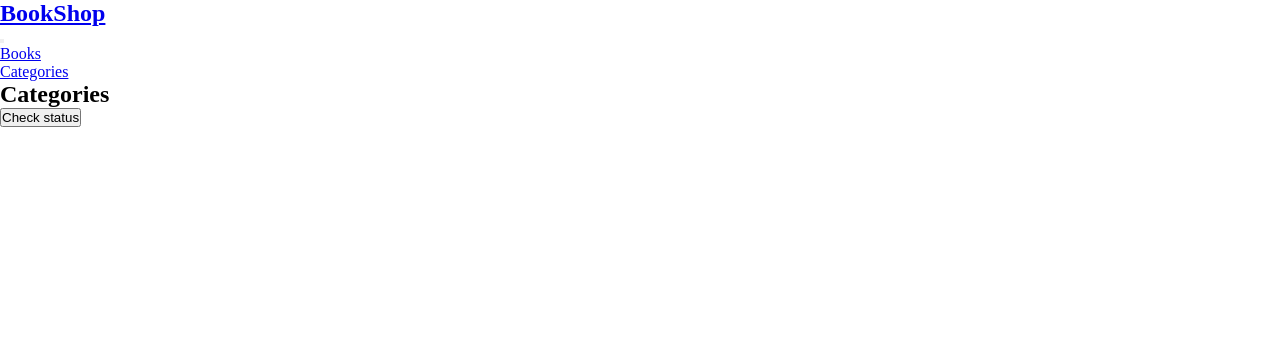
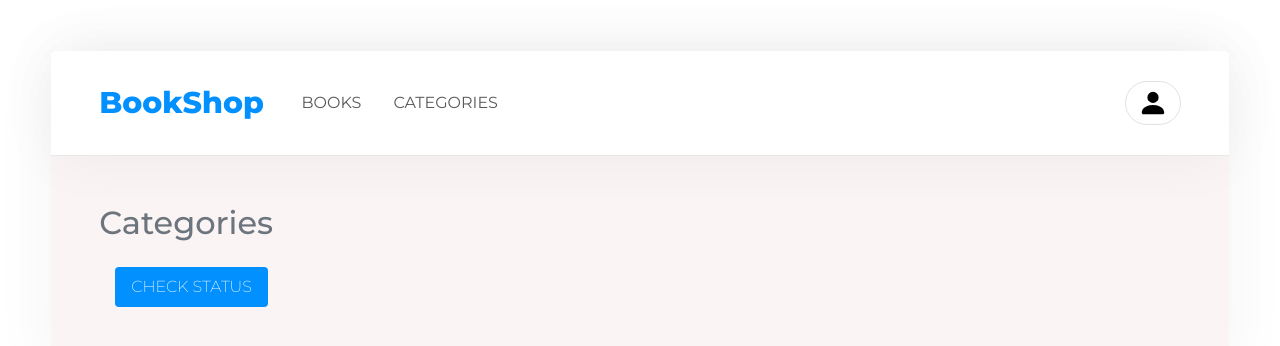
Before and after one commit to elad237/Bookstore-using-react, a React (Create React App) app: page /categories in a window 1280 px wide. Shown: the top 346 px of the page. Built offline with nearby package versions, Linux system fonts and the light colour scheme.

Commit message:
Updated the src folder and public folder

```diff
--- a/src/App.css
+++ b/src/App.css
@@ -1,4 +1,86 @@
-* {
-  padding: 0;
-  margin: 0;
+@import url('https://fonts.googleapis.com/css2?family=Montserrat:wght@200;400;500;800&family=Roboto:wght@300;400;500;700&display=swap');
+
+#root {
+  margin: 4%;
+  box-shadow: 0 0 60px 0 rgb(0 0 0 / 5%);
+  background-color: #f8f0f0b1;
+  font-family: "Montserrat", sans-serif;
 }
+
+.nav-style {
+  border-bottom: 1px solid #e8e8e8;
+  box-shadow: 0 0 60px 0 rgb(0 0 0 / 5%);
+  border-radius: 4px 4px 0 0;
+}
+
+.nav-brand {
+  text-decoration: none;
+  font-size: 1.875rem;
+  font-weight: 700;
+  color: #0290ff;
+}
+
+.nav-titles {
+  margin-left: 2%;
+  flex-grow: 1;
+}
+
+.btn-blue {
+  background-color: #0290ff;
+  color: #fff;
+  border: none;
+  border-radius: 4px;
+  padding: 0.5rem 1rem;
+  font-size: 1rem;
+  font-weight: 300;
+  cursor: pointer;
+}
+
+.text-category {
+  font-weight: 700;
+  font-size: 0.875rem;
+  opacity: 0.5;
+}
+
+.text-roboto {
+  font-family: "Roboto", serif;
+}
+
+.text-author {
+  font-size: 0.875rem;
+  font-weight: 300;
+  color: #4386bf;
+}
+
+.btn-white {
+  background-color: transparent;
+  border: none;
+  cursor: pointer;
+}
+
+.vertical-line {
+  width: 0.125rem;
+  height: 1.5rem;
+  background-color: #e8e8e8;
+  margin: 0 1rem;
+}
+
+.circular-progress {
+  border-radius: 50%;
+  width: 4.25rem;
+  height: 4.25rem;
+  border: 8px solid #307bbe;
+  border-left-color: #e8e8e8;
+  transform: rotate(45deg);
+}
+
+.progress-divider {
+  width: 0.125rem;
+  height: 4.375rem;
+  margin: 0 3.688rem 0 4.938rem;
+  background-color: #e8e8e8;
+}
+
+.text-chapter {
+  opacity: 0.5;
+}
--- a/src/components/AddBook.js
+++ b/src/components/AddBook.js
@@ -30,14 +30,14 @@ function AddBook() {
   };
 
   return (
-    <div>
-      <h2>Add New Item</h2>
-      <form onSubmit={handleSubmit}>
-        <input type="text" placeholder="Title" value={state.title} name="title" onChange={handleChange} />
-        <input type="text" placeholder="Author" value={state.author} name="author" onChange={handleChange} />
-        <button type="submit">Add Book</button>
+    <section className="container-fluid p-5">
+      <h1 className="text-uppercase text-secondary h4">Add new book</h1>
+      <form className="container-fluid row gap-5 py-3" onSubmit={handleSubmit}>
+        <input type="text" className="form-control p-3 col" placeholder="Book title" value={state.title} name="title" onChange={handleChange} />
+        <input type="text" className="form-control col" placeholder="Book author" value={state.author} name="author" onChange={handleChange} />
+        <button type="submit" className="text-uppercase btn-blue text-roboto col-1">Add book</button>
       </form>
-    </div>
+    </section>
   );
 }
 
--- a/src/components/Book.js
+++ b/src/components/Book.js
@@ -13,10 +13,40 @@ const Book = (props) => {
     await dispatch(fetchBooks());
   };
   return (
-    <li>
-      <h2>{title}</h2>
-      <p>{author}</p>
-      <button type="button" onClick={handleClick}>Remove</button>
+    <li className="row bg-white border rounded p-5">
+      <div className="col">
+        <p className="text-category my-1">Sci-Fi</p>
+        <h3 className="text-roboto m-0">{title}</h3>
+        <p className="text-roboto text-author">{author}</p>
+
+        <div className="d-flex align-items-center">
+          <button type="button" className="btn-white text-roboto text-author">Comments</button>
+          <div className="vertical-line" />
+          <button type="button" className="btn-white text-roboto text-author" onClick={handleClick}>Remove</button>
+          <div className="vertical-line" />
+          <button type="button" className="btn-white text-roboto text-author">Edit</button>
+        </div>
+
+      </div>
+
+      <div className="col row align-content-center">
+        <div className="col d-flex justify-content-end">
+          <div className="circular-progress" />
+        </div>
+        <div className="col row align-content-center p-0">
+          <p className="h3 m-0">75%</p>
+          <p className="text-secondary small m-0">Completed</p>
+        </div>
+      </div>
+      <div className="col-2 align-self-center p-0">
+        <div className="progress-divider" />
+      </div>
+      <div className="col align-content-center text-roboto">
+        <p className="text-uppercase text-secondary small m-0 text-chapter">Current Chapter</p>
+        <p>Chapter 41</p>
+        <button type="button" className="text-uppercase btn-blue">Update progress</button>
+      </div>
+
     </li>
   );
 };
--- a/src/components/BookList.js
+++ b/src/components/BookList.js
@@ -15,9 +15,11 @@ const BookList = () => {
   }, [dispatch]);
 
   return (
-    <ul>
-      {list}
-    </ul>
+    <section className="container-fluid p-5">
+      <ul className="row gap-3">
+        {list}
+      </ul>
+    </section>
   );
 };
 
--- a/src/components/Header.js
+++ b/src/components/Header.js
@@ -4,17 +4,13 @@ import { Link } from 'react-router-dom';
 function Header() {
   return (
     <header>
-      <nav>
-        <h1><Link to="/">BookShop</Link></h1>
-        <button type="button">
-          <span />
-          <span />
-          <span />
-        </button>
-        <ul>
-          <li><Link to="/books">Books</Link></li>
-          <li><Link to="/categories">Categories</Link></li>
+      <nav className="navbar bg-white py-4 px-5 nav-style">
+        <h1><Link to="/" className="nav-brand">BookShop</Link></h1>
+        <ul className="nav nav-titles">
+          <li><Link to="/books" className="nav-link text-uppercase navbar-text">Books</Link></li>
+          <li><Link to="/categories" className="nav-link text-uppercase navbar-text">Categories</Link></li>
         </ul>
+        <button type="button" className="btn rounded-pill border"><img src="/person-fill.svg" alt="Avatar Logo" width={30} /></button>
       </nav>
     </header>
   );
--- a/src/index.js
+++ b/src/index.js
@@ -3,6 +3,7 @@ import ReactDOM from 'react-dom/client';
 import { Provider } from 'react-redux';
 import store from './redux/configureStore';
 import App from './App';
+import 'bootstrap/dist/css/bootstrap.min.css';
 
 const root = ReactDOM.createRoot(document.getElementById('root'));
 root.render(
--- a/src/pages/Books.js
+++ b/src/pages/Books.js
@@ -2,10 +2,10 @@ import AddBook from '../components/AddBook';
 import BookList from '../components/BookList';
 
 const Books = () => (
-  <section>
+  <div>
     <BookList />
     <AddBook />
-  </section>
+  </div>
 );
 
 export default Books;
--- a/src/pages/Categories.js
+++ b/src/pages/Categories.js
@@ -9,9 +9,9 @@ function Categories() {
   };
 
   return (
-    <div>
-      <h2>Categories</h2>
-      <button type="button" onClick={handleClick}>Check status</button>
+    <div className="container-fluid p-5">
+      <h2 className="text-secondary">Categories</h2>
+      <button type="button" className="btn-blue text-uppercase m-3" onClick={handleClick}>Check status</button>
     </div>
   );
 }
```
Also changed, not shown: public/person-fill.svg (added), src/images/person-fill.svg (added).
